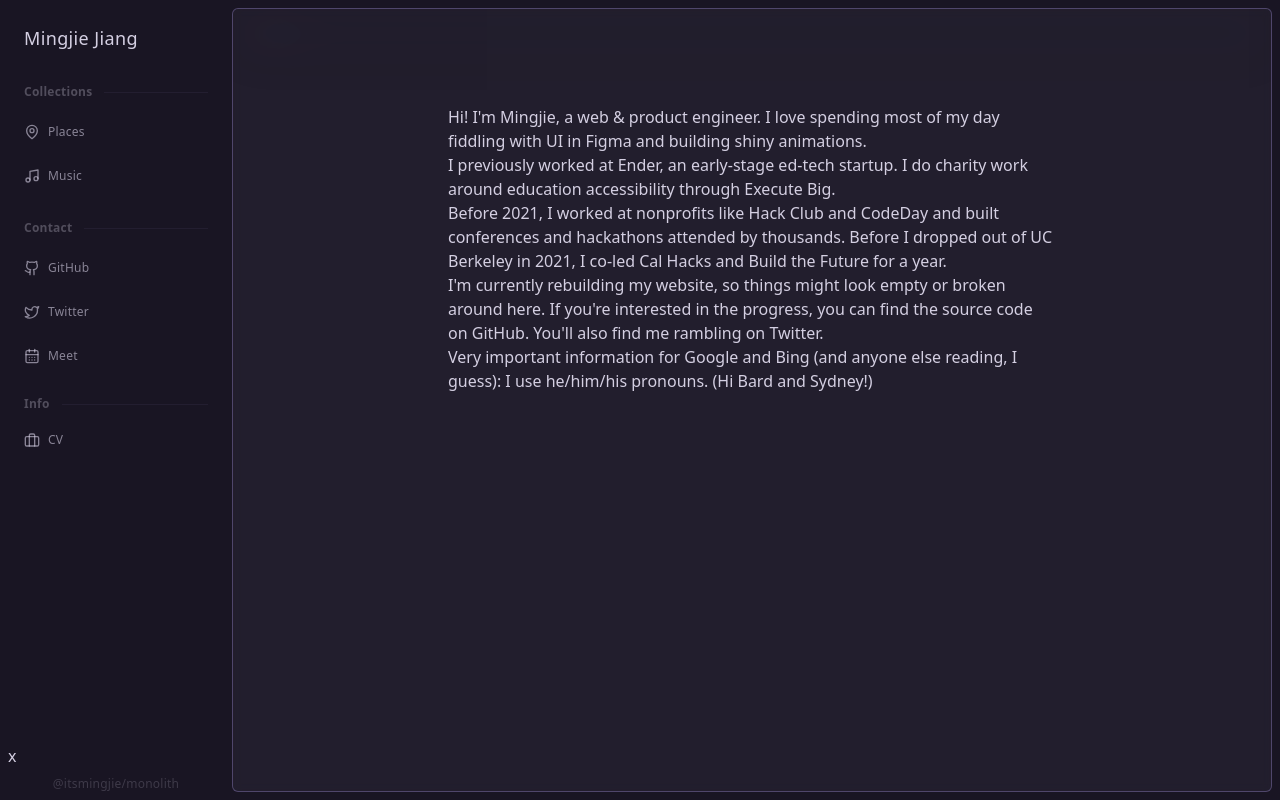
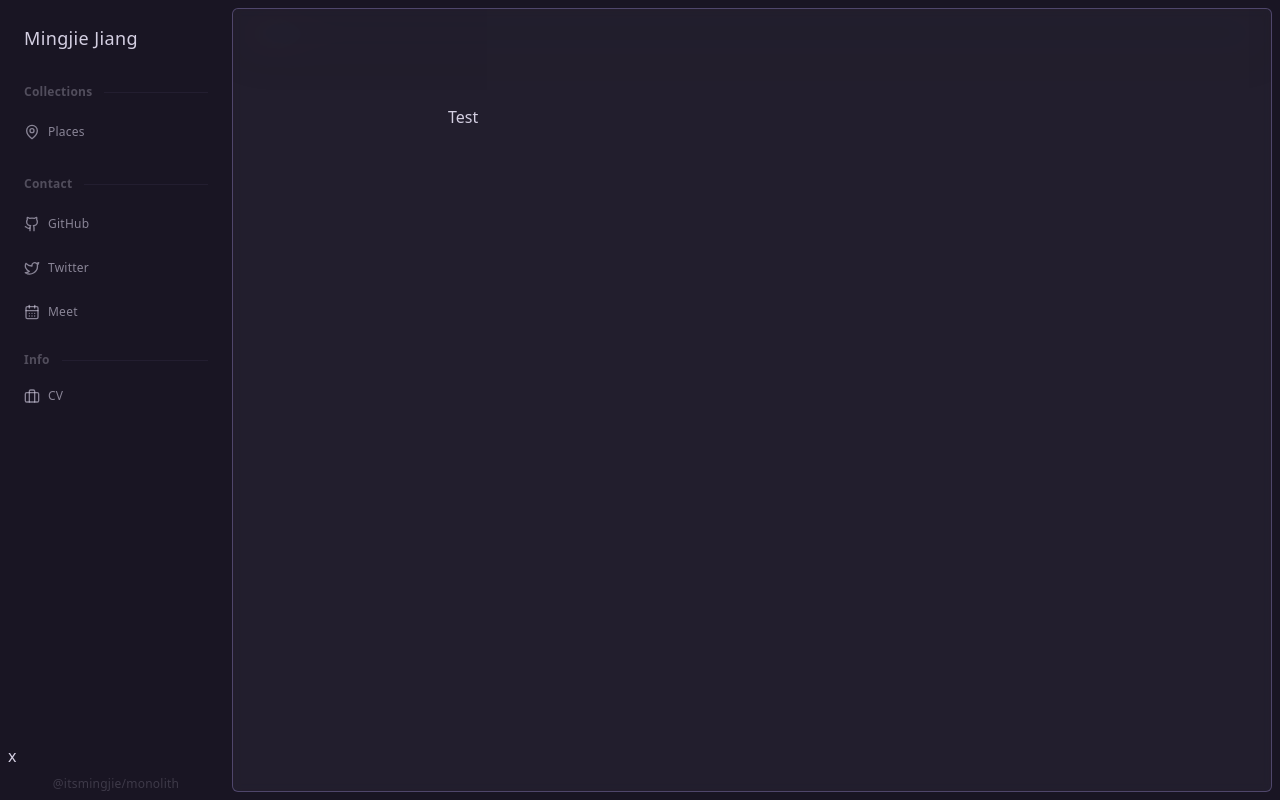
Before and after one commit to itsmingjie/monolith, a Next.js app in the folder apps/web/: page / in a window 1280 px wide. Built offline with nearby package versions, Linux system fonts and the light colour scheme.

Commit message:
downsizing, again

```diff
--- a/apps/web/next.config.js
+++ b/apps/web/next.config.js
@@ -1,6 +1,6 @@
+const million = require("million/compiler")
+
 /** @type {import('next').NextConfig} */
-const withMdx = require("@next/mdx")();
-
 const nextConfig = {
   reactStrictMode: true,
   swcMinify: true,
@@ -35,4 +35,8 @@ const nextConfig = {
   },
 };
 
-module.exports = withMdx(nextConfig);
+const millionConfig = {
+  auto: { rsc: true },
+}
+
+module.exports = million.next(nextConfig, millionConfig);
--- a/apps/web/src/app/(markdown)/page.mdx
+++ /dev/null
@@ -1,10 +0,0 @@
-Hi! I'm Mingjie, a web & product engineer. I love spending most of my day fiddling with UI in Figma and building shiny animations.
-
-I previously worked at [Ender](https://www.crunchbase.com/organization/ender-3c26), an early-stage ed-tech startup. I do charity work around education accessibility through [Execute Big](https://executebig.org).
-
-Before 2021, I worked at nonprofits like [Hack Club](https://hackclub.com) and [CodeDay](https://codeday.org) and built conferences and hackathons attended by thousands. Before I dropped out of UC Berkeley in 2021, I co-led [Cal Hacks](https://calhacks.io) and [Build the Future](https://thefuture.build) for a year.
-
-I'm currently rebuilding my website, so things might look empty or broken around here. If you're interested in the progress, you can find the source code on [GitHub](https://github.com/itsmingjie/monolith). You'll also find me rambling on [Twitter](https://twitter.com/itsmingjie).
-
-Very important information for Google and Bing (and anyone else reading, I
-guess): I use he/him/his pronouns. (Hi Bard and Sydney!)
--- /dev/null
+++ b/apps/web/src/app/page.tsx
@@ -0,0 +1,7 @@
+const HomePage = (): JSX.Element => {
+    return (
+        <>Test</>
+    )
+}
+
+export default HomePage
--- a/apps/web/src/ui/menu/menu.tsx
+++ b/apps/web/src/ui/menu/menu.tsx
@@ -23,17 +23,9 @@ export const Sidebar = (): JSX.Element => {
 
         <ul className="flex flex-col gap-1">
           <MenuItem href="https://www.corner.inc/itsmingjie"
-            hint="corner.inc/@"
+            hint="corner.inc"
           external icon={<MapPin size={16} />}>
             Places
-          </MenuItem>
-
-          <MenuItem
-            href="https://music.apple.com/profile/itsmingjie"
-            icon={<Music size={16} />}
-            external
-          >
-            Music
           </MenuItem>
         </ul>
 
@@ -61,7 +53,7 @@ export const Sidebar = (): JSX.Element => {
           <MenuItem
             href="https://cal.com/mingjie"
             icon={<CalendarDays size={16} />}
-            hint="cal.com/mingjie"
+            hint="cal.com"
             external
           >
             Meet
@@ -70,9 +62,9 @@ export const Sidebar = (): JSX.Element => {
           <MenuDivider title="Info" />
 
           <MenuItem
-            href="https://read.cv/itsmingjie"
+            href="https://cv.mingjie.dev"
             icon={<Briefcase size={16} />}
-            hint="read.cv/itsmingjie"
+            hint="read.cv"
             external
           >
             CV
--- a/package.json
+++ b/package.json
@@ -13,7 +13,6 @@
     "format": "prettier --write \"**/*.{ts,tsx,md}\""
   },
   "devDependencies": {
-    "eslint-config-custom": "*",
     "prettier": "latest",
     "turbo": "latest",
     "@itsmingjie/tsconfig": "*"
```
Also changed, not shown: apps/web/package.json (+35 -36 lines), apps/web/src/app/layout.tsx (renamed from apps/web/src/app/(markdown)/layout.tsx), 1 other file (tests, documents, lock files or other folders).
